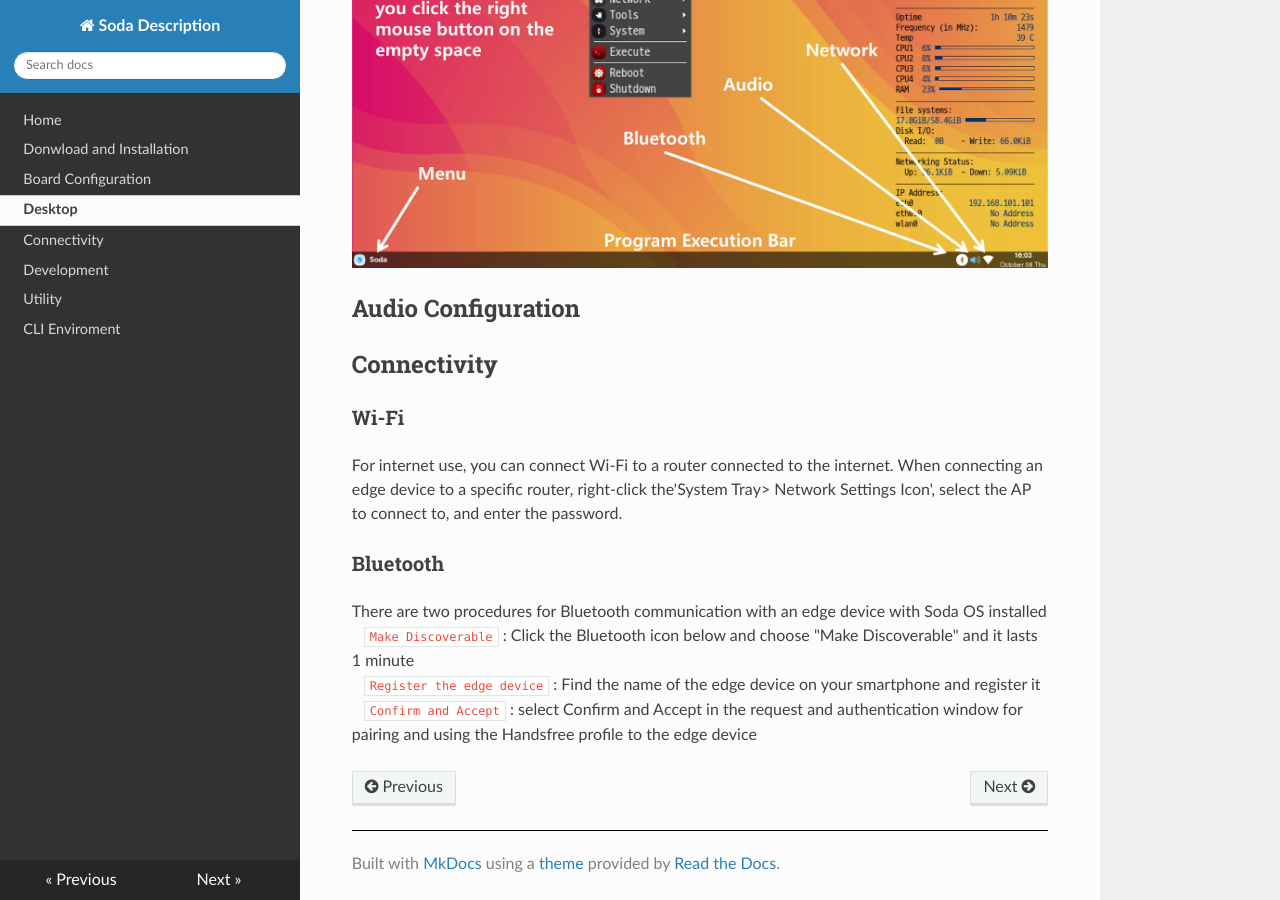
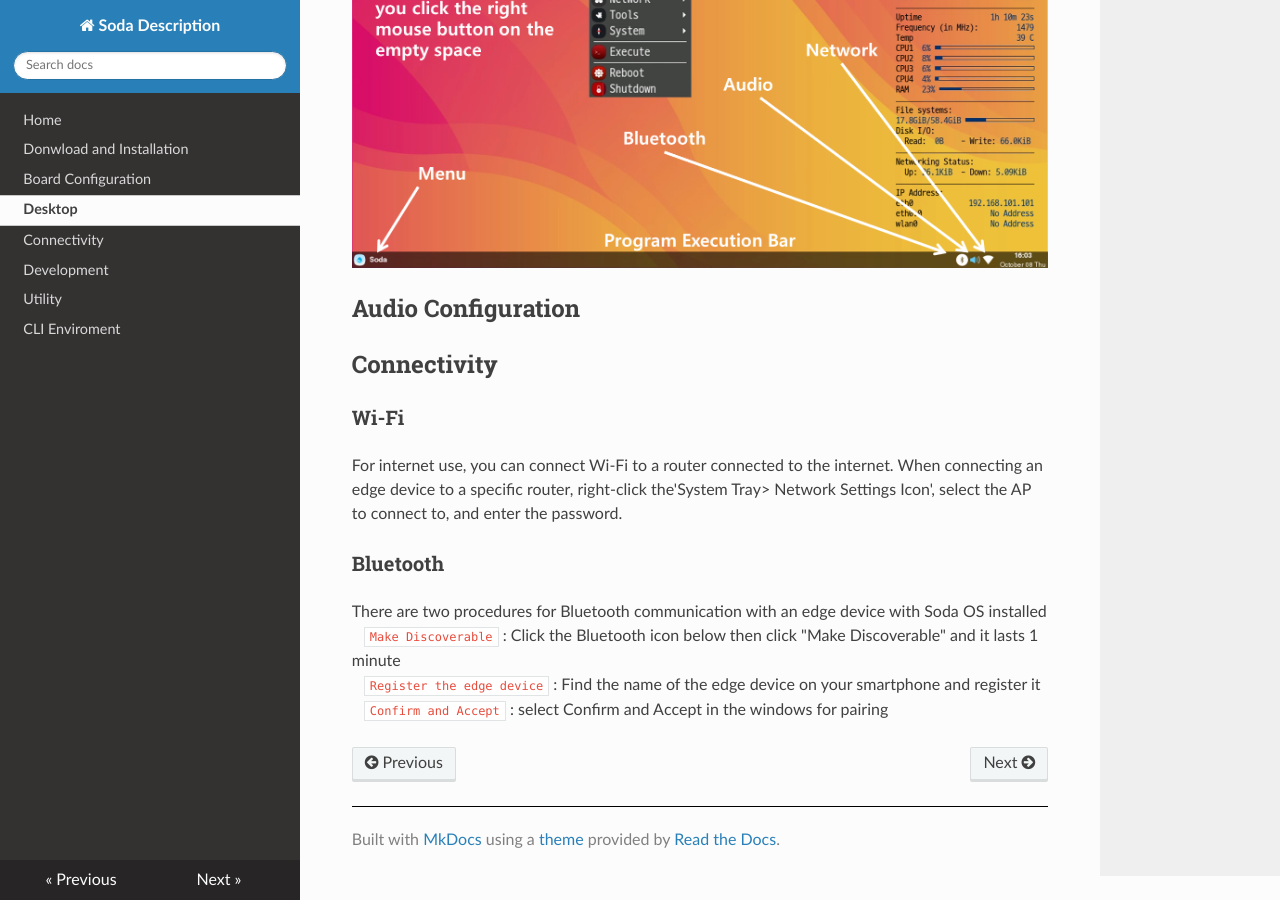
Before and after one commit to hanback-docs/soda_docs, an MkDocs documentation site: the page built from docs/Desktop.md, in a window 1280 px wide and 900 px high, scrolled down 703 px. Built offline with MkDocs 1.6.1, drawn with Linux system fonts in a browser that asks for light colours; nearby versions of some CDN libraries.

Commit message:
bluetooth

```diff
--- a/docs/Desktop.md
+++ b/docs/Desktop.md
@@ -24,6 +24,6 @@ For internet use, you can connect Wi-Fi to a router connected to the internet. W
 
 <h3> Bluetooth </h3>
 There are two procedures for Bluetooth communication with an edge device with Soda OS installed<br>
-&emsp;<code class="code_accent">Make Discoverable</code> : Click the Bluetooth icon below and choose "Make Discoverable" and it lasts 1 minute<br>
+&emsp;<code class="code_accent">Make Discoverable</code> : Click the Bluetooth icon below then click "Make Discoverable" and it lasts 1 minute<br>
 &emsp;<code class="code_accent">Register the edge device</code> : Find the name of the edge device on your smartphone and register it<br>
-&emsp;<code class="code_accent">Confirm and Accept</code> : select Confirm and Accept in the request and authentication window for pairing and using the Handsfree profile to the edge device<br>
+&emsp;<code class="code_accent">Confirm and Accept</code> : select Confirm and Accept in the windows for pairing<br>
```
